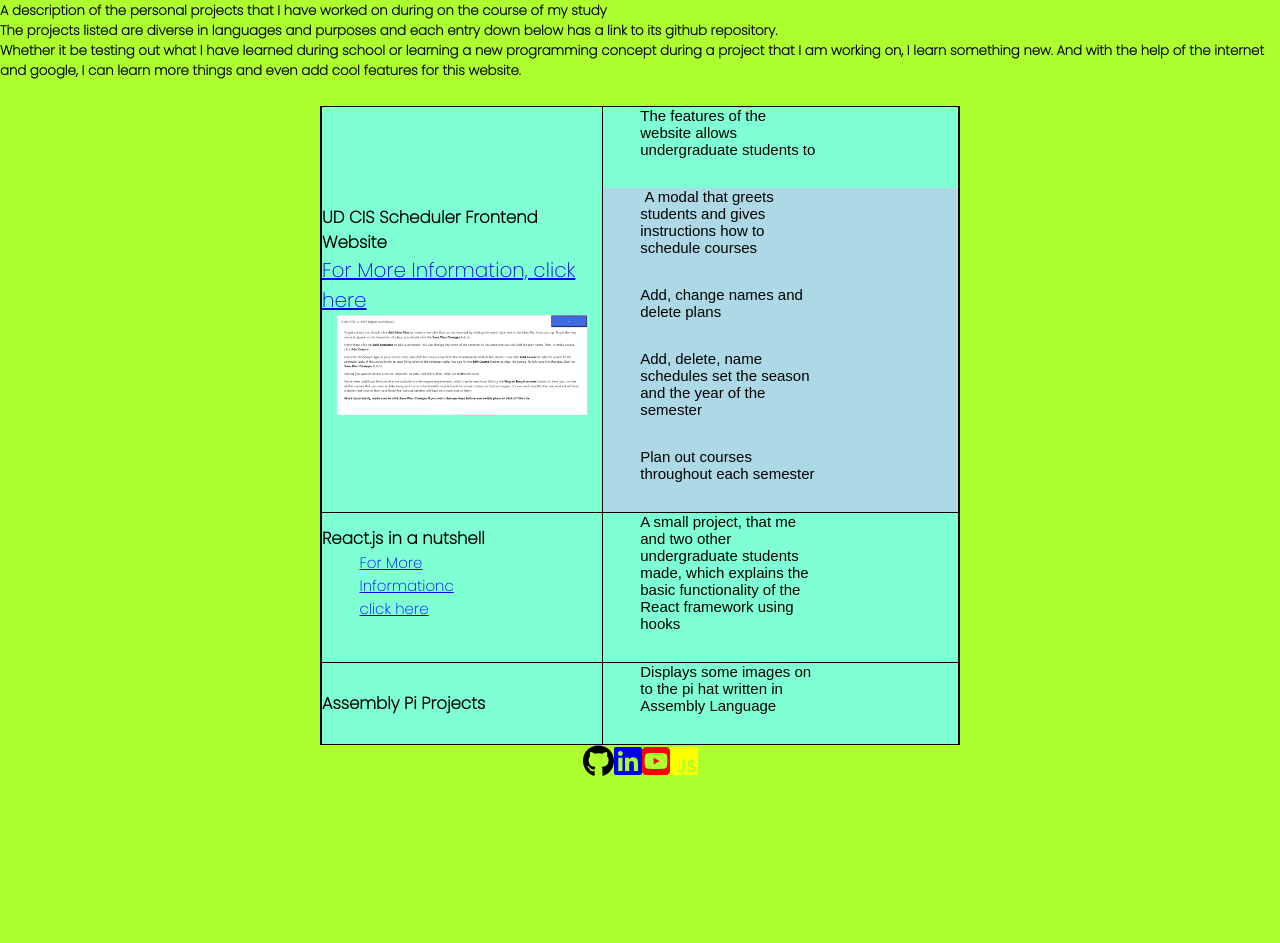
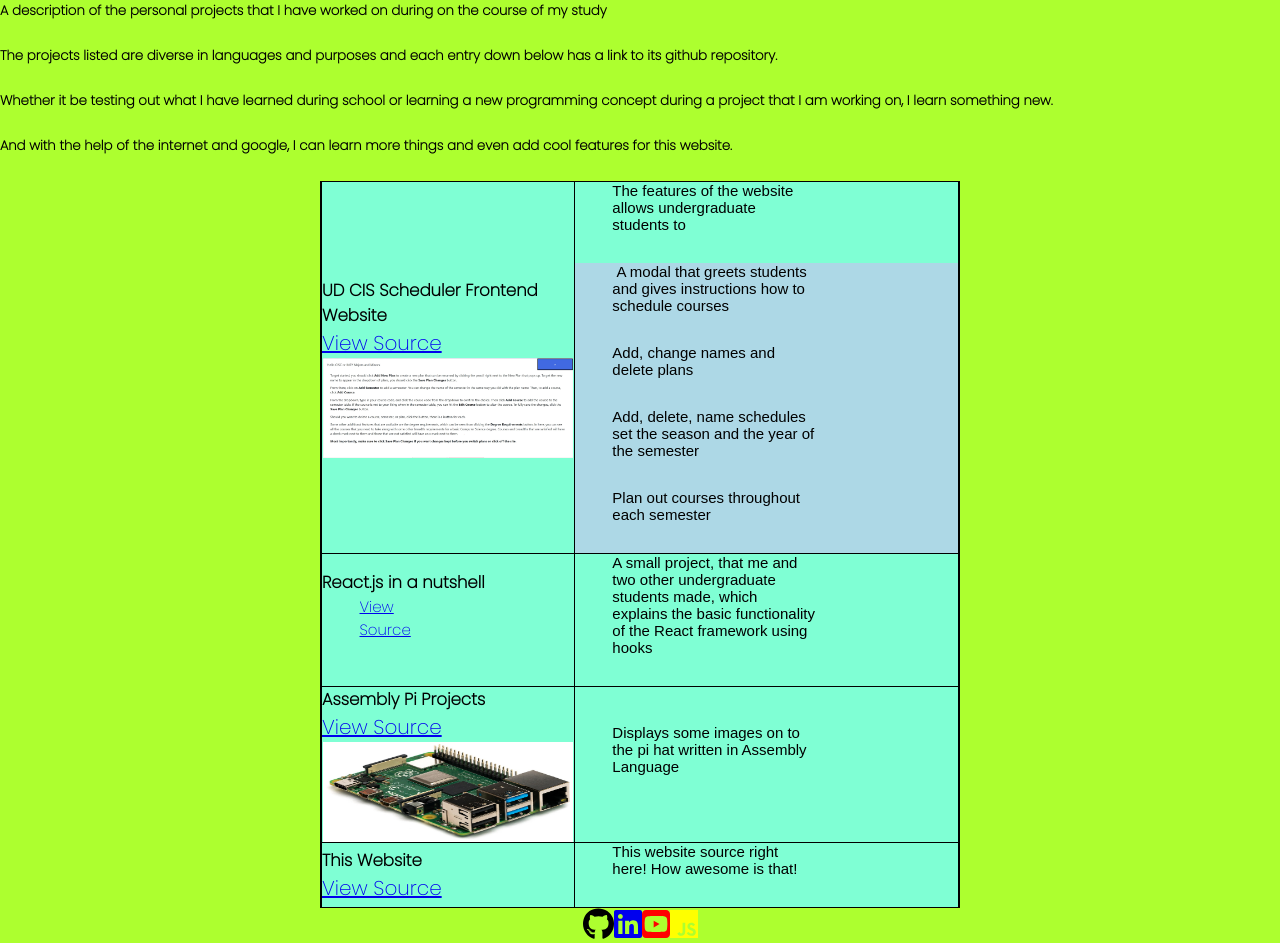
Before and after one commit to mwang840/MaxWang, a React (Create React App) app: page /projects in a window 1280 px wide. Shown: the part 100-1043 px from the top of the page. Before the commit the page ends 880 px from the top, so only its background shows below. Built offline with nearby package versions, Linux system fonts and the light colour scheme.

Commit message:
added breaks

```diff
--- a/src/Pages/Projects.js
+++ b/src/Pages/Projects.js
@@ -1,19 +1,24 @@
 import React from "react";
 import udcsSchelduler from "../assets/Capture.JPG"
+import pi from "../assets/pi.jpg"
 import "./Projects.css"
 
 function Projects(){
     return <div>
         <h1>Projects</h1>
         <h5>A description of the personal projects that I have worked on during on the course of my study</h5>
+        <br></br>
         <h5>The projects listed are diverse in languages and purposes and each entry down below has a link to its github repository.</h5>
-        <h5>Whether it be testing out what I have learned during school or learning a new programming concept during a project that I am working on, I learn something new. And with the help of the internet and google, I can learn more things and even add cool features for this website.</h5>
+        <br></br>
+        <h5>Whether it be testing out what I have learned during school or learning a new programming concept during a project that I am working on, I learn something new.</h5>
+        <br></br>
+        <h5> And with the help of the internet and google, I can learn more things and even add cool features for this website.</h5>
         <br></br>
         <table class="center">
             <tr>
                 <td>
                     <h5>UD CIS Scheduler Frontend Website</h5>
-                    <a href="https://github.com/UD-CISC275-S22/cis-scheduler-team-007">For More Information, click here</a><img src={udcsSchelduler} alt="CISC Schelduler" style={{width:250, height:100, display: "absolute", top:0, left:10, right:0, bottom:10}}></img>
+                    <a href="https://github.com/UD-CISC275-S22/cis-scheduler-team-007">View Source</a><img src={udcsSchelduler} alt="CISC Schelduler" style={{width:250, height:100, display: "absolute", top:0, left:10, right:0, bottom:10}}></img>
                 </td>
                 <td>
                 <p>The features of the website allows undergraduate students to</p>
@@ -34,7 +39,7 @@ function Projects(){
             <tr>
                 <td>
                     <h5>React.js in a nutshell</h5>
-                    <p><a href="https://github.com/mwang840/React-In-A-nutshell">For More Informationc click here</a></p>
+                    <p><a href="https://github.com/mwang840/React-In-A-nutshell">View Source</a></p>
                 </td>
                 <td>
                     <p>A small project, that me and two other undergraduate students made, which explains the basic functionality of the React framework using
@@ -45,9 +50,20 @@ function Projects(){
             <tr>
                 <td>
                     <h5>Assembly Pi Projects</h5>
+                    <a href="https://github.com/mwang840/AssemblyProjects">View Source</a>
+                    <img src = {pi} alt="pi" style={{width:250, height:100, display: "absolute", top:0, left:10, right:0, bottom:10}}></img>
                 </td>
                 <td>
                     <p>Displays some images on to the pi hat written in Assembly Language</p>
+                </td>
+            </tr>
+            <tr>
+                <td>
+                    <h5>This Website</h5>
+                    <a href="https://github.com/mwang840/maxwang">View Source</a>
+                </td>
+                <td>
+                    <p>This website source right here! How awesome is that!</p>
                 </td>
             </tr>
         </table>
```
